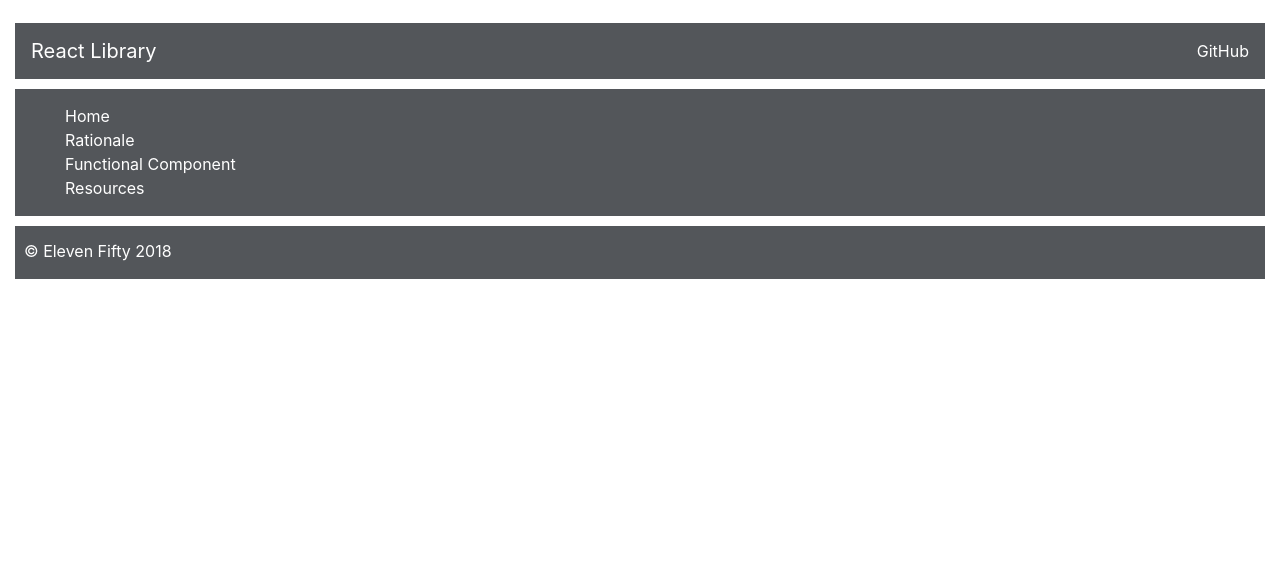
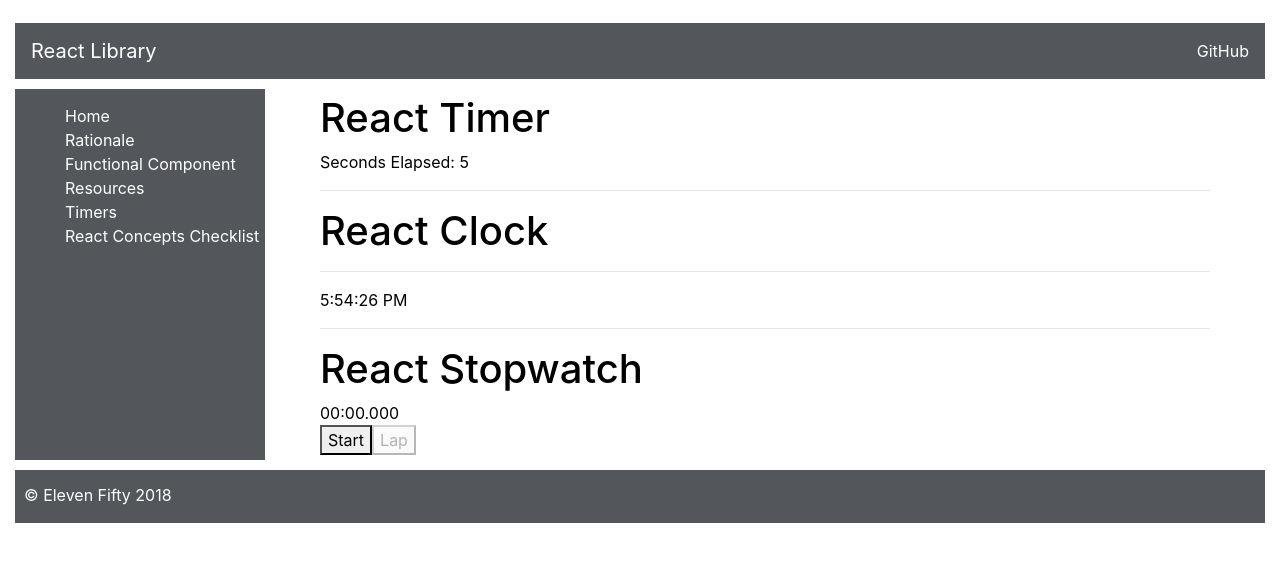
Before and after one commit to CatalanoWebDevelopment/react-fundamentals, a React (Create React App) app: page /timer in a window 1280 px wide. Shown: the top 562 px of the page. Built offline with nearby package versions, Linux system fonts and the light colour scheme.

Commit message:
Timers Finished:

```diff
--- /dev/null
+++ b/src/components/apps/concept-list-app/ReactConceptsApp.js
@@ -0,0 +1,25 @@
+import React, { Component } from 'react'
+import _ from 'lodash'
+import { concepts } from './concepts'
+
+export default class ReactConceptsApp extends Component {
+    constructor() {
+        super();
+
+        this.state = { concepts: concepts }
+    }
+
+    render() {
+        return (
+            <div className="main">
+                <div className="mainDiv">
+                    <h1>Concept List App</h1>
+                    <p>Use the list below to toggle concepts that you do or do not understand. Note that this will update when you refresh the page.</p>
+
+                    <h2>General Concepts</h2>
+                    {this.state.concepts}
+                </div>
+            </div>
+        )
+    }
+}
--- /dev/null
+++ b/src/components/apps/concept-list-app/concepts.js
@@ -0,0 +1,57 @@
+export const concepts = [
+    {
+        text: 'Functional Components',
+        done: false
+    },
+    {
+        text: 'Fat Arrow',
+        done: false
+    },
+    {
+        text: 'JSX',
+        done: false
+    },
+    {
+        text: 'Class Component',
+        done: false
+    },
+    {
+        text: 'Props',
+        done: false
+    },
+    {
+        text: 'Constructors',
+        done: false
+    },
+    {
+        text: 'setState',
+        done: false
+    },
+    {
+        text: 'State',
+        done: false
+    },
+    {
+        text: 'Lifecycle Methods',
+        done: false
+    }
+]
+
+export const lifecycleMethods = [
+    {
+        text: 'componentDidMount',
+        done: false
+    },
+    {
+        text: 'componentDidUpdate',
+        done: false
+    },
+    {
+        text: 'componentWillUnmount',
+        done: false
+    },
+    {
+        text: 'render',
+        done: false
+    }
+]
--- /dev/null
+++ b/src/components/apps/timer-apps/ClockApp.js
@@ -0,0 +1,41 @@
+import React, { Component } from 'react';
+
+export default class ClockApp extends Component {
+    constructor(props) {
+        super(props)
+        var date = this.getTimeString();
+
+        this.state = {
+            time: date
+        }
+    }
+
+    getTimeString() {
+        const date = new Date(Date.now()).toLocaleTimeString();
+        return date;
+    }
+
+    componentDidMount() {
+        const _this = this
+        this.timer = setInterval(function () {
+            var date = _this.getTimeString();
+            _this.setState({
+                time: date
+            })
+        }, 1000)
+    }
+
+    componentWillUnmount() {
+        clearInterval(this.timer);
+    }
+
+    render() {
+        return (
+            <div>
+                <h1 className="section-title">React Clock</h1>
+                <hr className="explanation" />
+                <p>{this.state.time}</p>
+            </div>
+        )
+    }
+}
--- /dev/null
+++ b/src/components/apps/timer-apps/StopWatchApp.js
@@ -0,0 +1,99 @@
+import React, { Component } from 'react';
+
+export default class Stopwatch extends Component {
+    constructor(props) {
+        super(props);
+        this.state = this.initialState = {
+            isRunning: false,
+            lapTimes: [],
+            timeElapsed: 0,
+        };
+    }
+    toggle = () => {
+        this.setState({ isRunning: !this.state.isRunning }, () => {
+            this.state.isRunning ? this.startTimer() : clearInterval(this.timer)
+        });
+    }
+    lap = () => {
+        const { lapTimes, timeElapsed } = this.state;
+        this.setState({ lapTimes: lapTimes.concat(timeElapsed) });
+    }
+    reset = () => {
+        clearInterval(this.timer);
+        this.setState(this.initialState);
+    }
+    startTimer () {
+        this.startTime = Date.now();
+        this.timer = setInterval(this.update, 10);
+    }
+    update = () => {
+        const delta = Date.now() - this.startTime;
+        this.setState({ timeElapsed: this.state.timeElapsed + delta });
+        this.startTime = Date.now();
+    }
+    render() {
+        const { isRunning, lapTimes, timeElapsed } = this.state;
+        return (
+            <div>
+                <h1>React Stopwatch</h1>
+                <TimeElapsed id="timer" timeElapsed={timeElapsed} />
+                <button onClick={this.toggle}>
+                    {isRunning ? 'Stop' : 'Start'}
+                </button>
+                <button
+                    onClick={isRunning ? this.lap : this.reset}
+                    disabled={!isRunning && !timeElapsed}
+                >
+                    {isRunning || !timeElapsed ? 'Lap' : 'Reset'}
+                </button>
+                {lapTimes.length > 0 && <LapTimes lapTimes={lapTimes} />}
+            </div>
+        );
+    }
+}
+
+const TimeElapsed = (props) => {
+    const getUnits = () => {
+        const seconds = props.timeElapsed / 1000;
+        return {
+            min: Math.floor(seconds / 60).toString(),
+            sec: Math.floor(seconds % 60).toString(),
+            msec: (seconds % 1).toFixed(3).substring(2)
+        };
+    }
+        const leftPad = (width, n) => {
+            if ((n + '').length > width) {
+                return n;
+            }
+            const padding = new Array(width).join('0');
+            return (padding + n).slice(-width);
+        };
+        const units = getUnits();
+        return (
+            <div id={props.id}>
+                <span>{leftPad(2, units.min)}:</span>
+                <span>{leftPad(2, units.sec)}.</span>
+                <span>{units.msec}</span>
+            </div>
+        );
+}
+
+const LapTimes = (props) => {
+        const rows = props.lapTimes.map((lapTime, index) =>
+            <tr key={++index}>
+                <td>{index}</td>
+                <td><TimeElapsed timeElapsed={lapTime} /></td>
+            </tr>
+        );
+        return (
+            <table id="lap-times">
+                <thead>
+                    <tr>
+                        <th>Lap</th>
+                        <th>Time</th>
+                    </tr>
+                </thead>
+                <tbody>{rows}</tbody>
+            </table>
+        );
+}
--- /dev/null
+++ b/src/components/apps/timer-apps/TimePiecesApp.js
@@ -0,0 +1,20 @@
+import React from 'react'
+import TimerApp from './TimerApp'
+import ClockApp from './ClockApp'
+import StopWatchApp from './StopWatchApp'
+
+const TimePiecesApp = () => {
+    return (
+        <div className="main">
+            <div className="mainDiv">
+                <TimerApp />
+                <hr />
+                <ClockApp />
+                <hr />
+                <StopWatchApp />
+            </div>
+        </div>
+    )
+}
+
+export default TimePiecesApp;
--- /dev/null
+++ b/src/components/apps/timer-apps/TimerApp.js
@@ -0,0 +1,35 @@
+import React, { Component } from 'react';
+
+export default class TimerApp extends Component {
+    constructor(props) {
+        super(props);
+
+        this.state = {secondsElapsed: 0};
+    }
+
+    tick() {
+        this.setState((prevState) => ({
+            secondsElapsed: prevState.secondsElapsed + 1
+        }))
+    }
+
+    componentDidMount() {
+        this.interval = setInterval(() => this.tick(), 1000);
+        console.log(this.interval)
+    }
+
+    componentWillUnmount() {
+        clearInterval(this.interval)
+        console.log(this.interval)
+    }
+
+    render () {
+        return (
+            <div>
+                <h1 className="section-title">React Timer</h1>
+                <div>Seconds Elapsed: {this.state.secondsElapsed}</div>
+
+            </div>
+        )
+    }
+}
--- a/src/components/site/Sidebar.js
+++ b/src/components/site/Sidebar.js
@@ -9,6 +9,8 @@
 import Home from './Home'
 import Resources from './Resources'
 import FunctionalComponent from './FunctionalComponent'
+import TimePiecesApp from '../apps/timer-apps/TimePiecesApp'
+import ReactConceptsApp from '../apps/concept-list-app/ReactConceptsApp'
 
 
 const Sidebar = () => (
@@ -20,6 +22,8 @@
         <li><Link to="/rationale">Rationale</Link></li>
         <li><Link to="/functionalcomponent">Functional Component</Link></li>
         <li><Link to="/resources">Resources</Link></li>
+        <li><Link to="/timer">Timers</Link></li>
+        <li><Link to="/reactconceptlist">React Concepts Checklist</Link></li>
       </ul>
     </div>
     <div className="sidebar-route">
@@ -28,6 +32,8 @@
             <Route exact path="/resources"><Resources /></Route>
             <Route exact path="/"><Home /></Route>
             <Route exact path="/functionalcomponent"><FunctionalComponent /></Route>
+            <Route exact path="/timer"><TimePiecesApp /></Route>
+            <Route exact path="/reactconceptslist"><ReactConceptsApp /></Route>
         </Switch>
     </div>
   </div>
```
Also changed, not shown: src/components/apps/concept-list-app/Concept.js (added), src/components/apps/concept-list-app/ConceptList.js (added), src/components/apps/concept-list-app/NewConcept.js (added).
